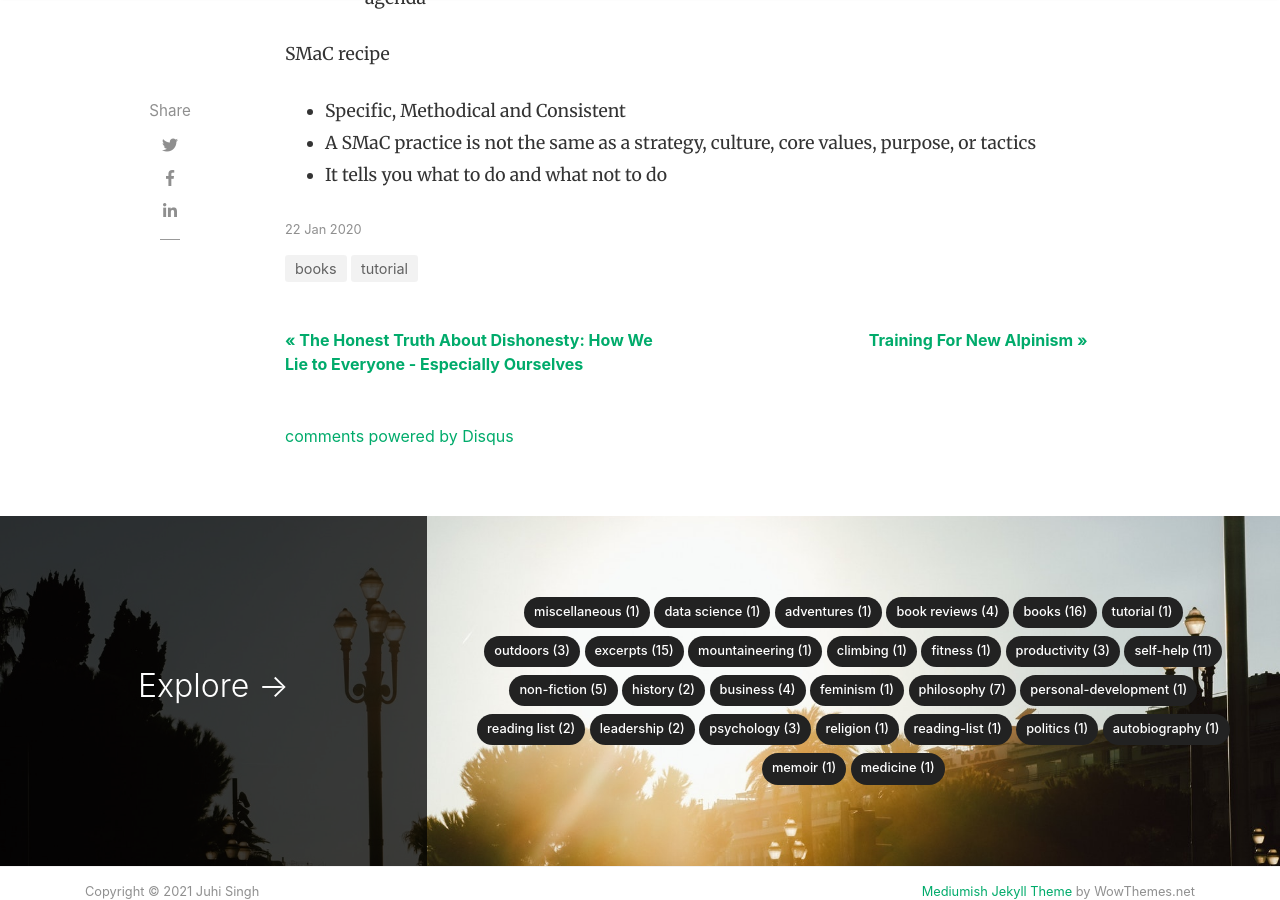
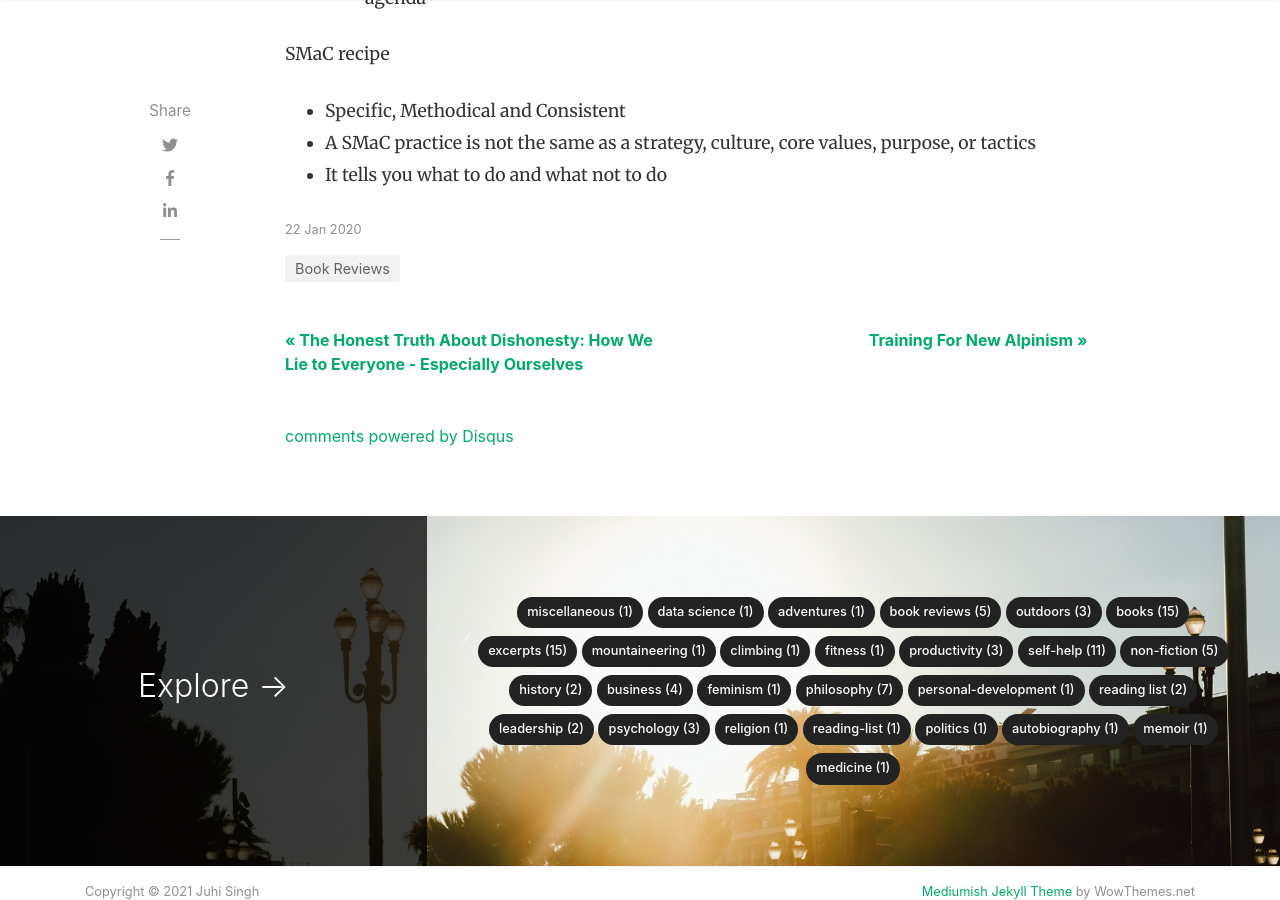
Before and after one commit to jsingh41/jsingh41.github.io, a Jekyll site: the page built from _posts/2020-01-22-great_by_choice.md, in a window 1280 px wide and 900 px high, scrolled down 6353 px. Built offline with Jekyll 4.4.1, drawn with Linux system fonts in a browser that asks for light colours; nearby versions of some CDN libraries; comment, search, counter and statistics services are not loaded.

Commit message:
Update 2020-01-22-great_by_choice.md

```diff
--- a/_posts/2020-01-22-great_by_choice.md
+++ b/_posts/2020-01-22-great_by_choice.md
@@ -2,7 +2,7 @@
 layout: post
 title:  "Great By Choice"
 author: juhi
-categories: [ books, tutorial ]
+categories: [ Book Reviews ]
 image: assets/images/great_by_choice.png
 ---
 
```
